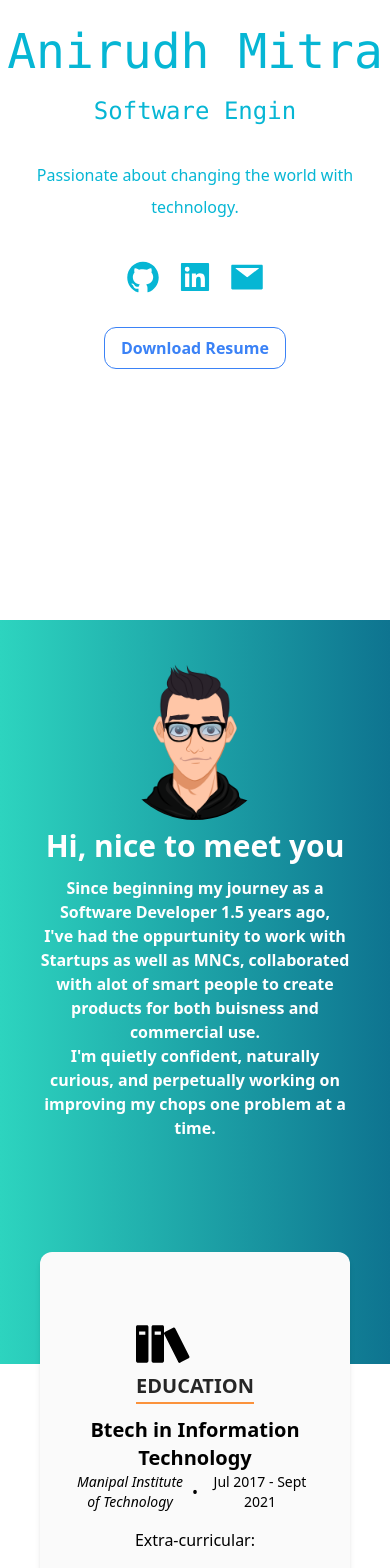
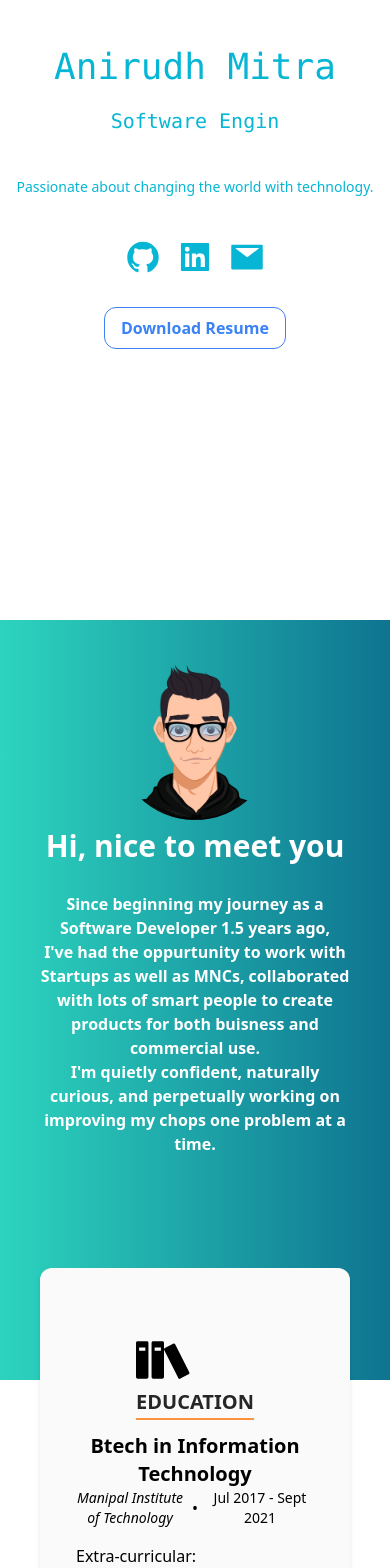
Before and after one commit to anirudhmitra25/potfolio, a Next.js app: page / in a window 390 px wide. Shown: the part 260-1828 px from the top of the page. Built offline with nearby package versions, Linux system fonts and the light colour scheme.

Commit message:
minor fixes

```diff
--- a/components/Banner.js
+++ b/components/Banner.js
@@ -62,19 +62,19 @@ export default function Banner() {
     <section className="h-screen flex justify-center items-center -mt-8">
       <>
         <div className="text-center">
-          <h2 className="text-5xl text-cyan-500 font-medium md:text-7xl font-mono">
+          <h2 className="text-4xl text-cyan-500 font-medium md:text-7xl lg:text-7xl font-mono">
             Anirudh Mitra
           </h2>
           <div className="h-10 mb-3 mt-3">
             <h3
-              className="text-2xl font-medium font-mono py-2 md:text-3xl dark:text-white"
+              className="text-xl font-medium font-mono py-2 md:text-3xl dark:text-white"
               dataPeriod="1000"
               data-rotate={toRotate}
             >
               <span className="wrap text-cyan-500">{text}</span>
             </h3>
           </div>
-          <p className="text-md py-5 font-light leading-8 md:text-xl max-w-xl mx-auto text-cyan-500">
+          <p className="text-sm py-5 font-light leading-8 md:text-xl lg:text-xl max-w-xl mx-auto text-cyan-500">
             Passionate about changing the world with technology.
           </p>
           <div className="flex text-4xl gap-x-4 justify-center my-4 mb-8">
--- a/components/Projects.js
+++ b/components/Projects.js
@@ -19,11 +19,11 @@ export const Projects = (props) => {
       </div>
       <div className="grid lg:grid-cols-2 lg:gap-4 md:grid-cols-2 md:gap-4 mt-10" >
         {projectItems.map((item,key) => (
-                <div className="img-wrapper px-4 mt-5" key={key}>
+                <div className="img-wrapper px-4 mt-5 drop-shadow-lg py-4" key={key}>
               <Image alt="" class="my-blur rounded-2xl" src={item.project}/>
               <div className="project-content fade text-slate-50 mx-auto text-center flex items-center justify-center">
                 <div className="">
-                <p className="md:text-lg text-sm px-5 font-semibold">{item.description}</p>
+                <p className="md:text-lg lg:text-lg text-xs px-5 font-semibold">{item.description}</p>
                 <div className="w-3/5 h-3/5 mx-auto">
                   <button onClick={()=>{
                      window.open(item.source,'_blank','noopener,noreferrer')
--- a/components/SkillComponents/TimelineItem.jsx
+++ b/components/SkillComponents/TimelineItem.jsx
@@ -1,4 +1,3 @@
-import {FC, memo} from 'react';
 
 function TimelineItem({item}){
   const {title, date, location, content} = item;
@@ -12,7 +11,9 @@ function TimelineItem({item}){
           <span className="flex-1 text-sm sm:flex-none">{date}</span>
         </div>
       </div>
+      <div className='text-start'>
       {content}
+      </div>
     </div>
   );
 }
--- a/components/Skills.js
+++ b/components/Skills.js
@@ -8,7 +8,7 @@ import { useInView } from "react-intersection-observer";
 
 const line_1 = " Since beginning my journey as a Software Developer 1.5 years ago,";
 const line_2="I've had the oppurtunity to work with Startups as well as MNCs, collaborated";
-const line_3="with alot of smart people to create products for both buisness and commercial use.";
+const line_3="with lots of smart people to create products for both buisness and commercial use.";
 const line_4="I'm quietly confident, naturally curious, and perpetually working on";
 
 export const Skills = (props) => {
@@ -30,7 +30,7 @@ export const Skills = (props) => {
             <h2 className="text-white md:text-4xl lg:text-4xl font-semibold pt-2 text-3xl pb-3">
               Hi, nice to meet you
             </h2>
-            <p className="text-white md:text-lg lg:text-lg font-semibold sm:text-md text-md">
+            <p className="text-white md:text-lg lg:text-lg font-semibold sm:text-md text-md mt-4">
              {line_1}
               <br></br>
               {line_2}
--- a/data/data.js
+++ b/data/data.js
@@ -7,7 +7,9 @@ export const education = [
     title: "Btech in Information Technology",
     content: (
       <div>
+        <h1 className="font-medium">
         Extra-curricular:
+        </h1>
         <ul className="list-disc mt-4 font-normal text-sm">
           <li>Head of Human Resources, Photography Club Manipal</li>
           <li>Organizer, Revels(Non-tech fest)</li>
```
